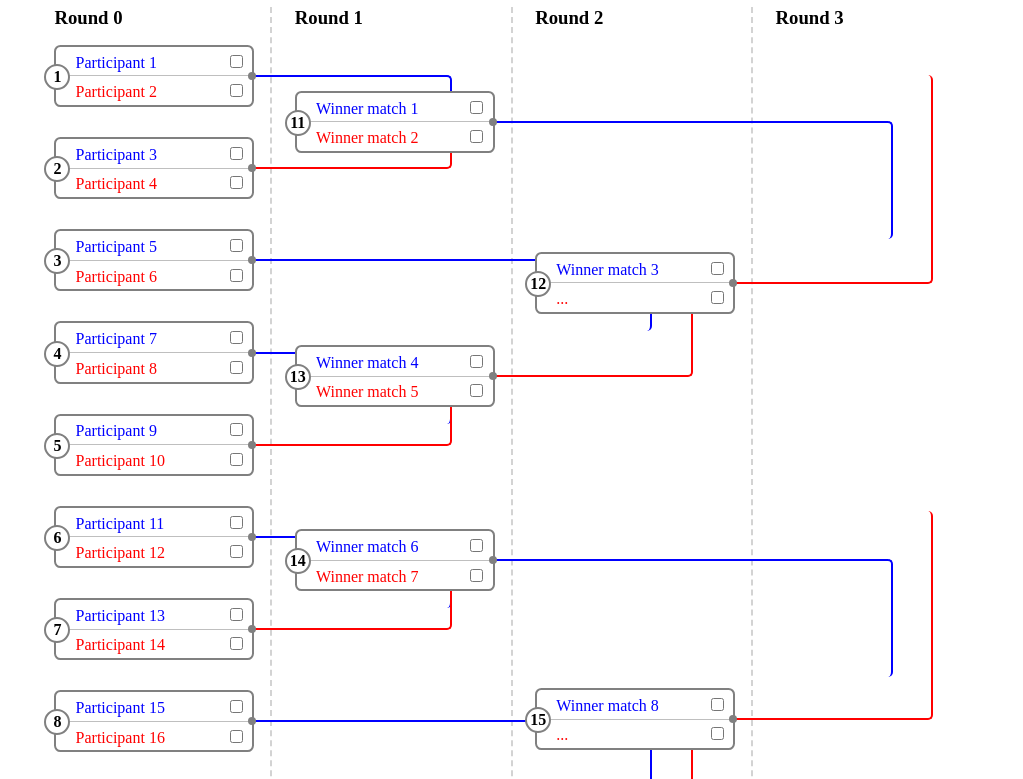
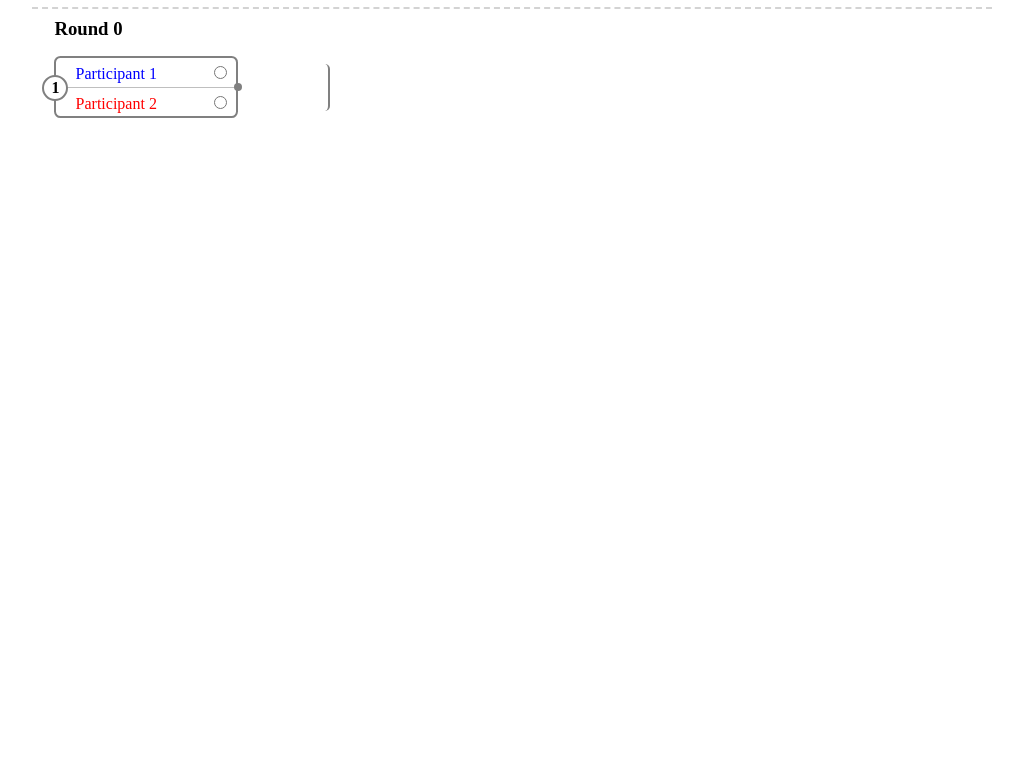
Before and after one commit to feryardiant/poc-brackets, a website: page index.html in a window 1280 px wide. Shown: the part 73-852 px from the top of the page, without its empty margins (128-1151 px from the left). After the commit the page ends 800 px from the top, so only its background shows below. Drawn offline with Linux system fonts and the light colour scheme.

Commit message:
chore: update another rounds
Signed-off-by: Fery Wardiyanto <ferywardiyanto@gmail.com>

```diff
--- a/main.js
+++ b/main.js
@@ -24,126 +24,113 @@ function generateParties(count, unamed) {
  * @typedef {Object} Round
  * @property {Number} id
  * @property {Match[]} matches
+ * @property {Party[]} parties
  *
+ * @param {Number} index
+ * @returns {Round}
+ */
+function createEmptyRound(index) {
+    return {
+        id: index + 1,
+        matches: [],
+        parties: []
+    }
+}
+
+/**
+ * @typedef {Participant} Party
+ * @property {Number} round
+ * @property {Number} matchId
+ * @property {'blue'|'red'} side
+ *
+ * @param {Match[]} prevs
+ * @returns {(match: Match) => Party}
+ */
+function matchWinnerAsNextParty(prevs) {
+    return (match) => {
+        /** @type {Party} */
+        const party = {
+            round: match.next,
+            matchId: match.id,
+            side: match.side,
+            name: `Winner match ${match.id}`,
+            prev: {
+                round: match.round,
+                gap: match.gap,
+            }
+        }
+
+        if (prevs.length > 0) {
+            for (const pt of match.parties) {
+                const prevMatch = prevs.find((m) => m.id === pt.matchId)
+
+                if (prevMatch === undefined || prevMatch.gap === 0 || prevMatch.gap > party.prev.gap) continue
+
+                party.prev.gap -= prevMatch.gap
+            }
+        }
+
+        return party
+    }
+}
+
+/**
  * @param {number} totalParties
  * @returns {Round[]}
  */
 function generateRounds(totalParties) {
+    /** @type {Round[]} */
     let rounds = []
-    let parties = generateParties(totalParties)
     let shouldNext = true
     let r = 0
 
     while (shouldNext) {
+        const prevRound = r >= 1 ? rounds[r - 1] : null
+        const prevMatches = prevRound?.matches || []
+
         /** @type {Round} round */
-        const round = { id: r + 1 }
-        const prevRound = r >= 1 ? rounds[r - 1] : null
+        const round = {
+            id: r + 1,
+            parties: r === 0
+                ? generateParties(totalParties)
+                : rounds.slice(0, r).reduce((parties, round) => {
+                    round.matches.forEach((match) => {
+                        if (rounds[match.next] === undefined) {
+                            rounds[match.next] = createEmptyRound(match.next)
+                        }
+                    })
 
-        round.matches = prevRound === null
-            ? createMatches(parties, round.id)
-            : configureNextMatches(prevRound, round.id, (parties) => {
-                rounds[round.id] = { id: round.id + 1, matches: [], parties: parties }
+                    parties.forEach((party, p) => {
+                        if (!party.round) return
 
-            })
+                        if (rounds[party.round] === undefined) {
+                            rounds[party.round] = createEmptyRound(party.round)
+                        }
+
+                        if (rounds[party.round].parties.find(pt => pt.matchId === party.matchId) === undefined) {
+                            rounds[party.round].parties.push(party)
+                        }
+                    })
+
+                    return parties.filter((party) => party.round === r)
+                }, [
+                    ...(rounds[r]?.parties || []),
+                    ...prevMatches.map(matchWinnerAsNextParty(rounds[r - 2]?.matches || []))
+                ])
+        }
+
+        round.matches = createMatches(round.parties, round.id, (num) => {
+            return num + (prevMatches[prevMatches.length - 1]?.id || 0)
+        })
 
         rounds[r] = round
-        rounds = normalizeRounds(rounds)
-        shouldNext = rounds.at(-1).matches?.length > 0
+        shouldNext = round.parties.length > 2
 
         r++
     }
 
+    console.log(rounds)
     return rounds
-}
-
-/**
- * @param {Round[]} rounds
- * @returns {Round[]}
- */
-function normalizeRounds(rounds) {
-    const byId = (a, b) => a.id - b.id
-    /**
-     * @param {Numbwe} next
-     */
-    const addRound = (next) => {
-        rounds[next] = {
-            id: next + 1,
-            matches: [],
-            parties: []
-        }
-    }
-
-    rounds = rounds.reduce((rounds, round, r) => {
-        if (r === 0) return rounds
-
-        round.matches.forEach(normalizeMatches(round, rounds, addRound))
-        round.matches.sort(byId)
-        round.parties = []
-
-        rounds[r] = round
-
-        return rounds
-    }, rounds)
-
-    return rounds
-    // return rounds.map((round, r) => {
-    //     if (!round.parties || round.parties.length === 0) return round
-
-    //     const parties = round.parties.sort((a, b) => a.matchId - b.matchId)
-    //     round.matches = createMatches(parties, round.id, (num) => {
-    //         return num + rounds.at(-2).matches.at(-1).id
-    //     })
-
-    //     round.matches.forEach(normalizeMatches(round, rounds, addRound))
-    //     round.matches.sort(byId)
-
-    //     round.parties = []
-
-    //     return round
-    // })
-}
-
-/**
- * @param {Round} round
- * @param {Round[]} rounds
- * @param {(Number) => void} addRound
- * @returns {(match: Match, m: Number) => void}
- */
-function normalizeMatches(round, rounds, addRound) {
-    return (match, m) => {
-        // Create new round when theres match need an undefine rounds
-        if (rounds[match.next] === undefined) {
-            addRound(match.next)
-        }
-
-        // If theres undefined or empty parties on next round,
-        // create new party based on previous match winner
-        if (rounds[match.next].parties) {
-            rounds[match.next].parties.push({
-                matchId: match.id,
-                side: match.side,
-                name: `Winner match ${match.id}`
-            })
-        }
-
-        // If there's match that has no round assigned and
-        // target round of first party on the current match is equal
-        // Skip it!
-        if (
-            [match.round, match.parties[0].round].includes(undefined) ||
-            match.round === match.parties[0].round
-        ) return
-
-        match.round = match.parties[0].round
-        match.gap = 1
-        match.side = 'red'
-        match.next += 1
-
-        rounds[match.round]?.matches.unshift(match)
-
-        round.matches.splice(m, 1)
-        round.matches[m] && (round.matches[m].gap = 1)
-    }
 }
 
 /**
@@ -161,9 +148,21 @@ function normalizeMatches(round, rounds, addRound) {
  * @returns {Match[]}
  */
 function createMatches(participants, roundId, fnId = (num) => num) {
+    /** @type {Party[]} */
     let parties = []
     let matchId = 1
 
+    for (let pt in participants) {
+        pt = Number(pt)
+
+        if (roundId <= 2 || (pt < 1 || pt >= participants.length - 1)) continue
+
+        if (participants[pt].side === participants[pt - 1].side) {
+            participants[pt] = participants.splice(pt + 1, 1, participants[pt])[0]
+        }
+    }
+
+    /** @type {Match[]} */
     const matches = participants.reduce((matches, party, i) => {
         const id = Number(i) + 1
         const isEven = id % 2 == 0
@@ -176,7 +175,9 @@ function createMatches(participants, roundId, fnId = (num) => num) {
         if (isEven) {
             matches.push({
                 id: fnId(matchId),
-                gap: 0,
+                gap: parties.reduce((gap, party) => {
+                    return gap + (party.prev?.gap || 0)
+                }, 0),
                 next: roundId,
                 parties
             })
@@ -191,69 +192,33 @@ function createMatches(participants, roundId, fnId = (num) => num) {
     createChunks(matches).forEach((chunk) => {
         for (const [side, chunks] of Object.entries(chunk)) {
             chunks.forEach((match, c) => {
-                const i = matches.findIndex((m) => m.id === match.id)
+                const m = matches.findIndex((m) => m.id === match.id)
 
-                matches[i].round = roundId - 1
-                matches[i].side = side
-                matches[i].prevs = []
+                matches[m].round = roundId - 1
+                matches[m].side = matches[m].gap > 0
+                    ? (matches[m].gap % 2 === 0 ? 'blue' : 'red')
+                    : side
 
                 if (chunks.length > 1 && c > 0) {
-                    // matches[i - 1].next = matches[i].next * chunks.length
-                    matches[i - 1].next += 1
+                    matches[m - 1].next += 1
+                }
+
+                if (m > 0) {
+                    const gap = matches[m].parties[0].matchId - matches[m - 1].parties[1].matchId - 1 || 0
+
+                    if (gap > 0) {
+                        matches[m].gap = gap
+                    }
+
+                    if (matches[m].gap > 0) {
+                        matches[m - 1].next += (1 - matches[m - 1].gap)
+                    }
                 }
             })
         }
     })
 
     return matches
-}
-
-/**
- * @typedef {Object} Party
- * @property {Number} round
- *
- * @param {?Round} prevRound
- * @param {Number} roundId
- * @param {(parties: Party[]) => void} nextFn
- * @returns {Match[]}
- */
-function configureNextMatches(prevRound, roundId, nextFn = () => {}) {
-    const prevMatches = prevRound?.matches || []
-    /** @type {Party[]} parties */
-    const parties = []
-    let prevSide = null
-
-    for (const match of prevMatches) {
-        let round = match.next
-
-        if (prevSide === match.side) {
-            parties.push({
-                round: round + 1,
-                matchId: null,
-                side: 'red',
-                name: '...'
-            })
-        }
-
-        parties.push({
-            round,
-            matchId: match.id,
-            side: match.side,
-            name: `Winner match ${match.id}`
-        })
-
-        prevSide = match.side
-    }
-
-    const nextParties = parties.filter(party => party.round === roundId)
-
-    if (nextParties.length > 0) {
-        nextFn(nextParties)
-    }
-
-    return createMatches(parties, roundId, (num) => {
-        return num + prevMatches[prevMatches.length - 1].id
-    })
 }
 
 /**
@@ -313,15 +278,16 @@ function createMatchSides(matches, slice) {
 }
 
 /**
+ * @param {HTMLDivElement} $chart
  * @param {Number} totalParties
  */
-export function init(totalParties) {
+export function init($chart, totalParties) {
     const rounds = generateRounds(totalParties)
     const matchGap = 30
 
-    const $chart = document.getElementById('chart')
-
+    $chart.innerHTML = ''
     $chart.style.setProperty('--participants', `${totalParties}`)
+    $chart.style.setProperty('--height', '62px')
 
     for (const roundId in rounds) {
         const round = rounds[roundId]
@@ -332,9 +298,13 @@ export function init(totalParties) {
 
         $section.id = `round-${roundId}`
         $title.innerText = `Round ${roundId}`
+
         $section.classList.add('rounds')
+        $section.style.setProperty('--curr-round', roundId)
+
         $matches.classList.add('matches')
         $matches.style.setProperty('--gap', `${matchGap}px`)
+        $matches.style.setProperty('--grid', round.matches.length)
 
         $section.append($title)
 
@@ -342,14 +312,11 @@ export function init(totalParties) {
             if (!match) continue
 
             const $match = document.createElement('div')
-            const $matchTitle = document.createElement('h4')
 
             $match.setAttribute('data-match', match.id)
-            $match.setAttribute('data-round', roundId)
-            $match.setAttribute('data-side', match.side)
-            $match.setAttribute('data-span', match.gap)
+            match.side && $match.setAttribute('data-side', match.side)
+
             $match.style.setProperty('--next-round', match.next)
-            $match.style.setProperty('--curr-round', roundId)
             $match.style.setProperty('--span', match.gap)
             $match.classList.add('match')
 
@@ -361,53 +328,42 @@ export function init(totalParties) {
                 }
             }
 
+            const $matchInner = document.createElement('div')
+
+            $matchInner.id = `round-${roundId}-match-${match.id}`
+            $matchInner.classList.add('match-inner')
+
+            const $matchTitle = document.createElement('h4')
             $matchTitle.innerText = match.id
 
             $match.append($matchTitle)
 
             for (const party of match.parties) {
                 const $participant = document.createElement('div')
+
+                $participant.setAttribute('data-side', party.side)
+
                 const $name = document.createElement('label')
                 const $check = document.createElement('input')
 
-                $check.type = 'checkbox'
-                $check.name = $check.id = [
-                    roundId,
-                    party.name.toLowerCase().replace(' ', '-')
-                ].join('-')
+                $check.type = 'radio'
+                $check.name = $matchInner.id
+                $check.id = `${$matchInner.id}-${party.side}`
+                $check.value = party.side
 
                 $name.setAttribute('for', $check.id)
                 $name.innerText = party.name
-                $participant.setAttribute('data-side', party.side)
+
                 $participant.append($name, $check)
 
-                $match.append($participant)
+                $matchInner.append($participant)
             }
 
+            $match.append($matchInner)
             $matches.append($match)
         }
 
         $section.append($matches)
         $chart.append($section)
     }
-
-    const $genMatches = document.getElementsByClassName('match')
-
-    for (const $genMatch of $genMatches) {
-        let matchRound = Number($genMatch.getAttribute('data-round'))
-        let matchSpan = Number($genMatch.getAttribute('data-span'))
-
-        if (matchRound > 1) {
-            matchRound *= matchRound
-            matchRound -= 1
-        }
-
-        const boxHeight = $genMatch.getBoundingClientRect().height
-        const gap = (matchGap * matchRound) - matchRound
-        const boxMargin = ((boxHeight * matchRound) + gap) / 2
-
-        $genMatch.style.setProperty('--margin', `${Math.round(boxMargin)}px`)
-
-        // console.log(matchRound)
-    }
 }
--- a/style.css
+++ b/style.css
@@ -8,22 +8,42 @@ html, body {
     margin: 0 auto;
 }
 
+header {
+    display: flex;
+    align-items: center;
+    justify-content: space-between;
+    border-bottom: 2px dashed lightgrey;
+}
+
+#slider {
+    display: flex;
+    gap: 3px;
+    justify-items: baseline;
+}
+
+#slider > * {
+    line-height: 1em;
+    margin: 0;
+}
+
 #chart {
     display: flex;
+    padding-bottom: 1em;
+    overflow-y: scroll;
 }
 
 #chart h3 {
     margin: 0;
-    padding: 0;
+    padding: .5em 0 0;
 }
 
-.rounds, .matches {
+.rounds, .match-inner {
     display: flex;
     flex-direction: column;
 }
 
 .rounds {
-    gap: 1rem;
+    gap: 1em;
     padding: 0 1em 0 1.4em;
     border-left: 2px dashed lightgrey;
 }
@@ -33,27 +53,30 @@ html, body {
 }
 
 .matches {
-    gap: var(--gap);
+    display: grid;
+    gap: var(--gap, 0);
+    grid-template: repeat(var(--grid), 1fr);
+    height: 100%;
 }
 
 .match {
-    --width: 200px;
+    --width: 180px;
+    --inner-width: calc(var(--width) + 4px + 2em);
     box-sizing: border-box;
+    margin-top: calc(var(--span) * (var(--height) + 2em));
+    padding: 0;
+    position: relative;
+    display: flex;
+    align-items: center;
+    isolation: isolate;
+}
+
+.match-inner {
+    background-color: white;
     border: 2px solid grey;
     border-radius: .4rem;
-    margin-top: calc(var(--margin) + (var(--span) * 70px));
-    margin-bottom: var(--margin);
-    padding: 0;
-    position: relative;
+    margin: var(--margin) 0;
     width: var(--width);
-    background-color: white;
-    z-index: 3;
-}
-
-.match > * {
-    margin: 0;
-    padding: 0;
-    line-height: 1em;
 }
 
 .match:not(.final-round):before,
@@ -64,22 +87,22 @@ html, body {
 }
 
 .match:not(.final-round):before {
-    --height: 8px;
     width: 8px;
-    top: calc(50% - (var(--height) / 2));
+    top: calc(50% - (8px / 2));
     right: -4px;
     background-color: grey;
     border-radius: 50%;
-    height: var(--height);
+    height: 8px;
     z-index: 2;
 }
 
 .match:not(.final-round):after {
-    --height: 70px;
-    --line: calc(var(--width) * (var(--next-round) - var(--curr-round)));
-    width: var(--line);
-    height: calc(var(--margin, 0) + var(--height));
-    right: calc(var(--line) * -1);
+    --target: calc(var(--next-round) - var(--curr-round));
+    --hline: calc((var(--inner-width) * var(--target)) - (1em / var(--target)) - (var(--inner-width) / 2));
+    --vline: calc(50% + (1em * var(--target)));
+    width: var(--hline);
+    height: var(--vline);
+    right: calc(var(--hline) * -1);
     border: 0 solid grey;
     border-right-width: 2px;
     border-radius: 5px;
@@ -87,23 +110,24 @@ html, body {
 
 .match[data-side=blue]:after {
     top: calc(50% - 1px);
-    border-color: blue;
+    /* border-color: blue; */
     border-top-width: 2px;
-    z-index: 1;
+    z-index: 2;
 }
 
 .match[data-side=red]:after {
     bottom: calc(50% - 1px);
-    border-color: red;
+    /* border-color: red; */
     border-bottom-width: 2px;
-    z-index: 1;
+    z-index: 0;
 }
 
-.match h4 {
+.match > h4 {
     position: absolute;
     padding: 3px;
-    height: 1em;
+    margin: 0;
     width: 1em;
+    line-height: 1em;
     border: 2px solid grey;
     text-align: center;
     background-color: white;
@@ -112,7 +136,7 @@ html, body {
     top: calc(50% - 12px);
 }
 
-.match div {
+.match-inner div {
     display: flex;
     border-bottom: 1px solid #bfbfbf;
     padding: .3em .4em .3em 1.2em;
@@ -122,14 +146,14 @@ html, body {
     align-items: baseline;
 }
 
-.match [data-side=blue] {
+.match-inner [data-side=blue] {
     color: blue;
 }
 
-.match [data-side=red] {
+.match-inner [data-side=red] {
     color: red;
 }
 
-.match div:last-child {
+.match-inner div:last-child {
     border-bottom-width: 0;
 }
```
Also changed, not shown: index.html (+24 -5 lines).
